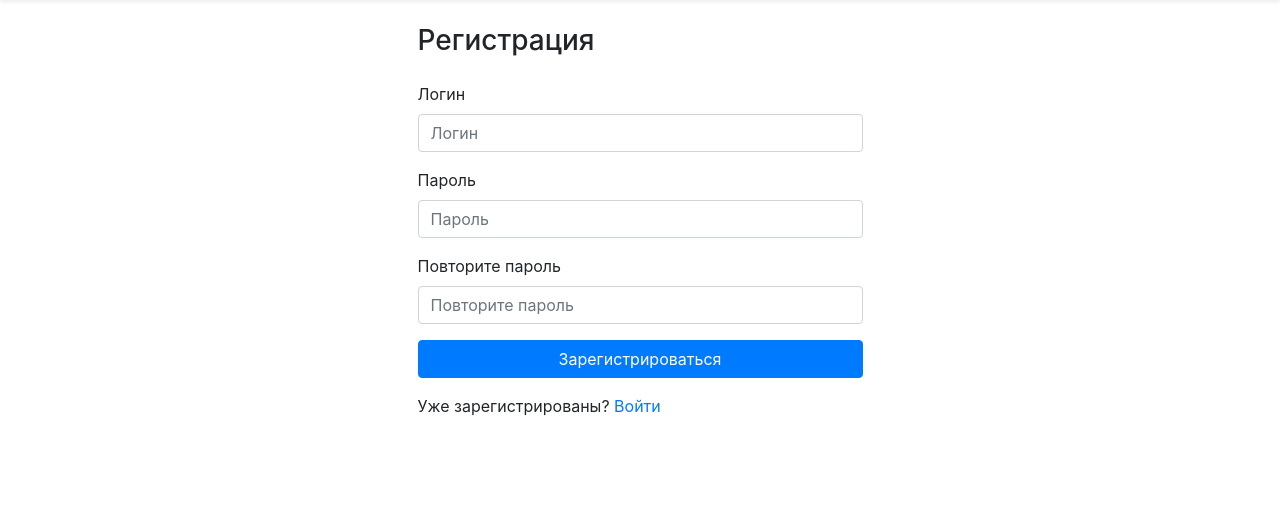
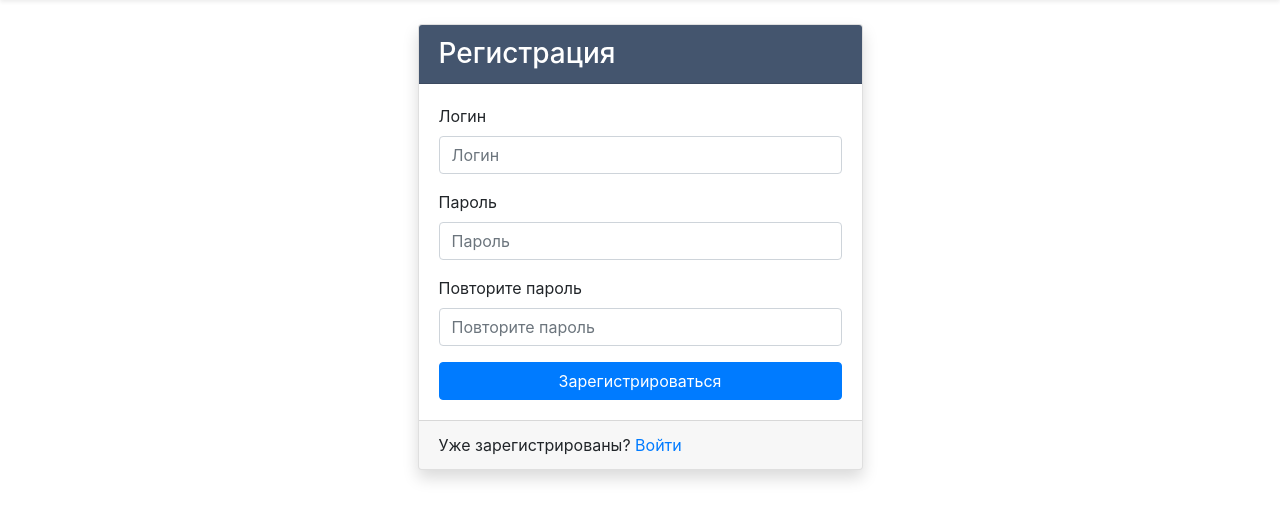
Before and after one commit to golovin12/template_project, a Django app: page /documents/register/ in a window 1280 px wide. Shown: the part 56-576 px from the top of the page. Run offline with Django 5.2, Linux system fonts and the light colour scheme; parts of the project's set-up code (start-up, migrations or seed data) failed here and were passed over; some libraries are stand-ins or nearby versions; some web fonts are replaced.

Commit message:
frontend

```diff
--- a/documents/templates/documents/base.html
+++ b/documents/templates/documents/base.html
@@ -30,7 +30,7 @@
 
 <body class="application">
 
-<nav class="navbar navbar-expand-lg navbar-light bg-light shadow-sm mb-4">
+<nav class="navbar navbar-expand-md navbar-light bg-light shadow-sm mb-4">
     <div class="container">
         <a class="navbar-brand" href="{% url 'documents:index' %}">
             Мои документы
@@ -42,7 +42,7 @@
         </button>
 
         <div class="collapse navbar-collapse" id="documentsNavbar">
-            <ul class="navbar-nav ml-auto align-items-lg-center">
+            <ul class="navbar-nav ml-auto align-items-md-center">
                 {% if request.documents_user %}
                     <li class="nav-item dropdown">
                         <a class="nav-link dropdown-toggle" href="#" id="documentsUserMenu" role="button"
--- a/documents/templates/documents/register.html
+++ b/documents/templates/documents/register.html
@@ -5,19 +5,21 @@
 
 {% block content %}
     <div class="row justify-content-center">
-        <div class="col-md-5">
-            <h3 class="mb-4">Регистрация</h3>
-
+        <div class="col-12 col-sm-9 col-md-7 col-xl-5">
+            <div class="card shadow mb-4">
+                <h3 class="card-header bg-dark-blue d-flex flex-wrap">Регистрация</h3>
+                <div class="card-body">
                     <form method="post">
                         {% csrf_token %}
                         {% bootstrap_form form %}
                         <button type="submit" class="btn btn-primary btn-block">Зарегистрироваться</button>
                     </form>
-
-            <p class="mt-3">
+                </div>
+                <div class="card-footer">
                     Уже зарегистрированы?
                     <a href="{% url 'documents:login' %}">Войти</a>
-            </p>
+                </div>
+            </div>
         </div>
     </div>
 {% endblock %}
```
Also changed, not shown: documents/templates/documents/index.html (+6 -6 lines), documents/templates/documents/login.html (+8 -6 lines). Lines whose indentation alone changed are shown as unchanged.
